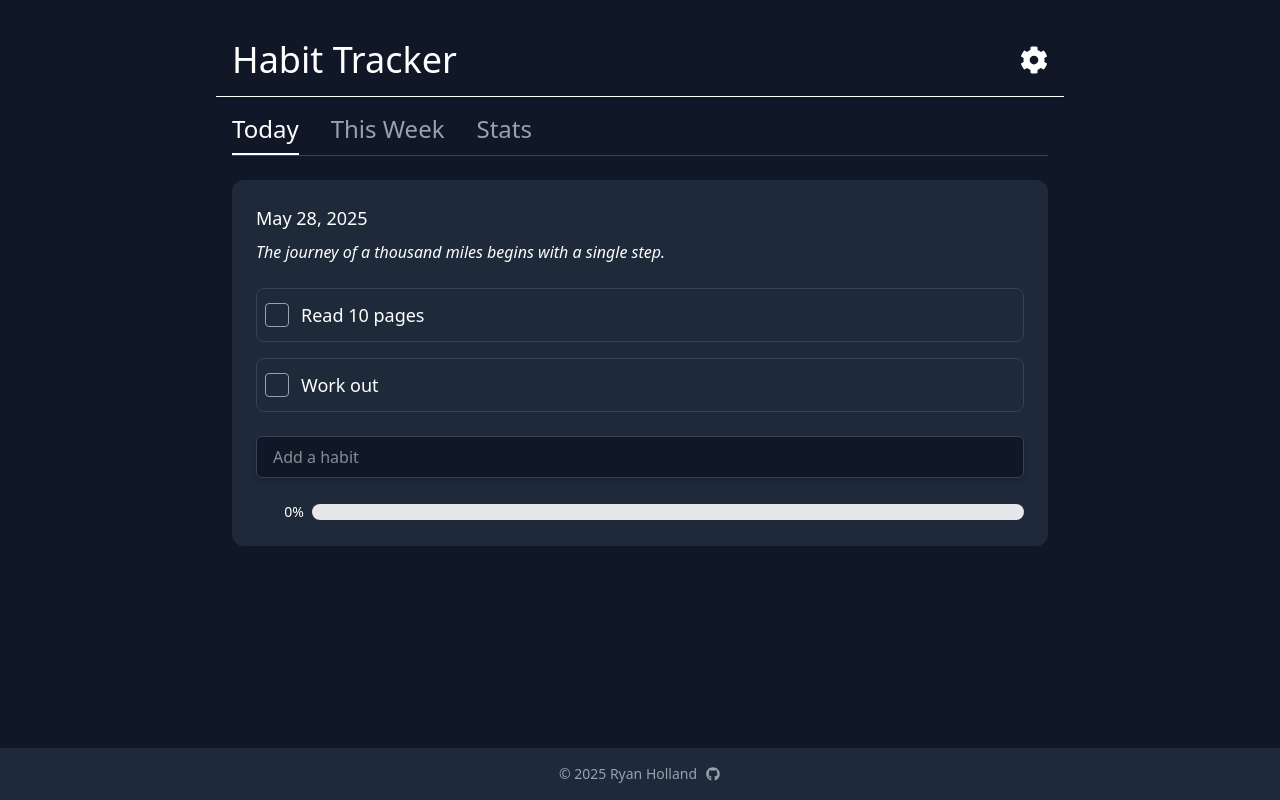
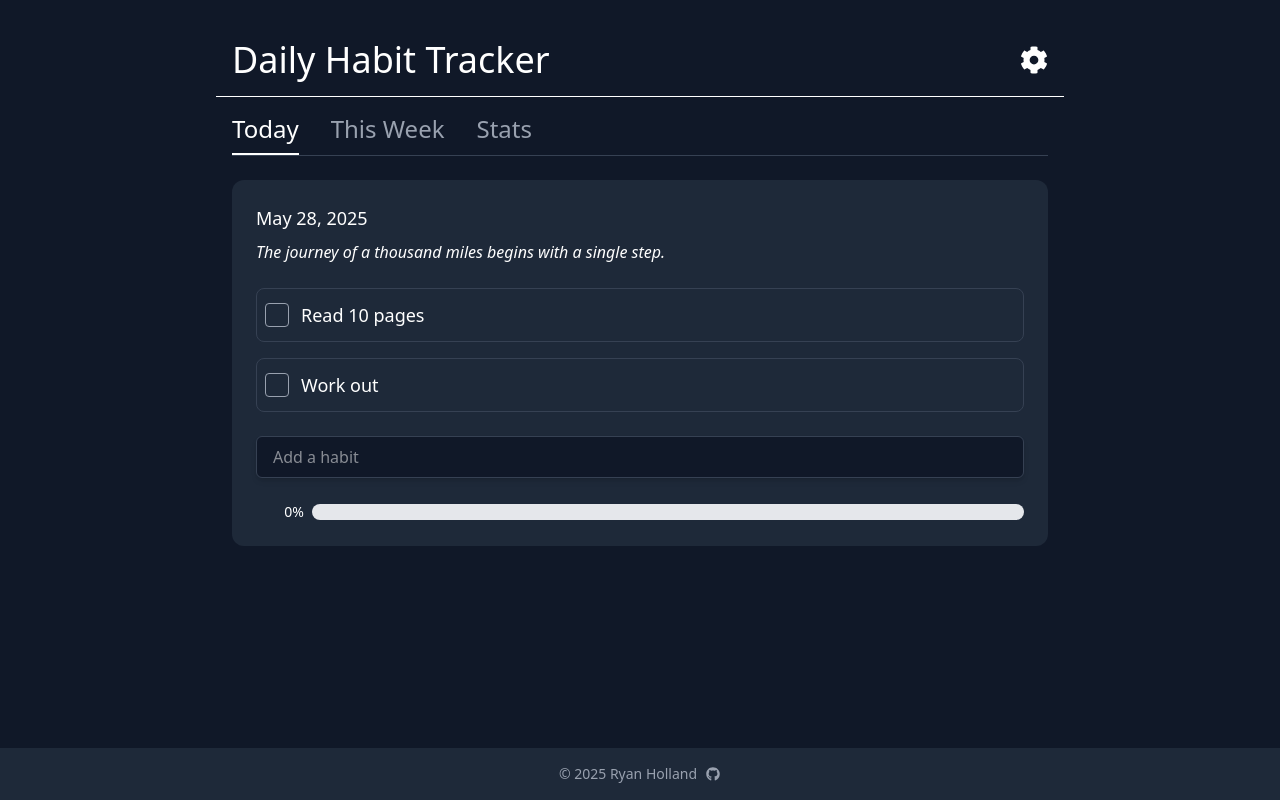
Before and after one commit to ryangholland/habit-tracker, a React (Vite) app: page / in a window 1280 px wide. Built offline with nearby package versions, Linux system fonts and the light colour scheme.

Commit message:
feat: change title from 'Habit Tracker' to 'Daily Habit Tracker'

```diff
--- a/src/components/Header.jsx
+++ b/src/components/Header.jsx
@@ -4,7 +4,7 @@ function Header() {
   return (
     <header>
       <div className="flex justify-between items-center p-4 ">
-        <h1 className="text-4xl ">Habit Tracker</h1>
+        <h1 className="text-4xl ">Daily Habit Tracker</h1>
         <FaCog size={28} />
       </div>
       <hr />
```
